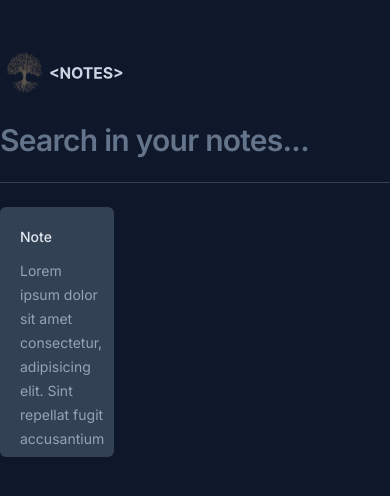
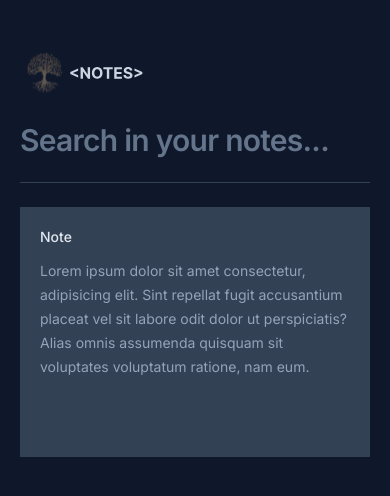
Before and after one commit to ArthurAlexi/notes-app, a React (Vite) app: page / in a window 390 px wide. Shown: the top 496 px of the page. Built offline with nearby package versions, Linux system fonts and the light colour scheme.

Commit message:
feat: add resposive styles

```diff
--- a/src/app.tsx
+++ b/src/app.tsx
@@ -36,7 +36,7 @@ export function App() {
   const filteredNotes = seach !== '' ? notes.filter(note => note.content.toLocaleLowerCase().includes(seach)) : notes
 
   return (
-    <div className="mx-auto max-w-6xl my-12 space-y-6">
+    <div className="mx-auto max-w-6xl my-12 space-y-6 px-5">
       <img src={logo} className='w-[125px] h-[50px]' alt='Notes app' />
       <form className='w-full'>
         <input placeholder='Search in your notes...'
@@ -46,7 +46,7 @@ export function App() {
       </form>
       <div className='h-px bg-slate-700' />
 
-      <div className='grid grid-cols-3 auto-rows-[250px] gap-6 space-x-3'>
+      <div className='grid grid-cols-1 md:grid-cols-2 lg:grid-cols-3 auto-rows-[250px] gap-6 space-x-3'>
         <NewNoteCard  onNoteCreated={onNoteCreated}/>
         {
           filteredNotes.map((note) => <NoteCard key={note.id} note={note} />)
--- a/src/components/new-note-card.tsx
+++ b/src/components/new-note-card.tsx
@@ -77,7 +77,7 @@ export function NewNoteCard({ onNoteCreated }: NewNoteCardProps) {
 
     return (
         <Dialog.Root>
-            <Dialog.Trigger className="flex flex-col gap-3 text-left rounded-md bg-slate-700 p-5 overflow-hidden outline-none hover:ring-2 hover:ring-slate-600 focus-visible:ring-2 focus-visible:ring-lime-400">
+            <Dialog.Trigger className="flex flex-col gap-3 text-left md:rounded-md bg-slate-700 p-5 overflow-hidden outline-none hover:ring-2 hover:ring-slate-600 focus-visible:ring-2 focus-visible:ring-lime-400">
 
                 <span className='text-sm font-medium text-slate-200'>
                     Note
@@ -91,7 +91,7 @@ export function NewNoteCard({ onNoteCreated }: NewNoteCardProps) {
             <Dialog.Portal>
                 <Dialog.Overlay className='inset-0 fixed bg-black/50' />
                 <Dialog.Content
-                    className='flex flex-col outline-none overflow-hidden fixed left-1/2 top-1/2 -translate-x-1/2 -translate-y-1/2 max-w-[640px] w-full h-[60vh] bg-slate-700 rounded-md'>
+                    className='flex flex-col outline-none overflow-hidden fixed inset-0 md:inset-auto md:left-1/2 md:top-1/2 md:-translate-x-1/2 md:-translate-y-1/2 md:max-w-[640px] w-full md::h-[60vh] bg-slate-700 rounded-md'>
                     <Dialog.Close className='absolute top-0 right-0 bg-slate-800 p-1.5 text-slate-400 outline-none hover:text-slate-100  focus-visible:ring-2 focus-visible:ring-lime-400'>
                         <X className='size-5' />
                     </Dialog.Close>
--- a/src/components/note-card.tsx
+++ b/src/components/note-card.tsx
@@ -25,7 +25,7 @@ export function NoteCard({ note }: NoteCardProps) {
             <Dialog.Portal>
                 <Dialog.Overlay className='inset-0 fixed bg-black/50' />
                 <Dialog.Content
-                    className='flex flex-col outline-none overflow-hidden fixed left-1/2 top-1/2 -translate-x-1/2 -translate-y-1/2 max-w-[640px] w-full h-[60vh] bg-slate-700 rounded-md'>
+                    className='flex flex-col outline-none overflow-hidden fixed inset-0 md:inset-auto md:left-1/2 md:top-1/2 md:-translate-x-1/2 md:-translate-y-1/2 md:max-w-[640px] w-full md:h-[60vh] bg-slate-700 md:rounded-md'>
                     <Dialog.Close className='absolute top-0 right-0 bg-slate-800 p-1.5 text-slate-400 outline-none hover:text-slate-100  focus-visible:ring-2 focus-visible:ring-lime-400'>
                         <X className='size-5' />
                     </Dialog.Close>
```
